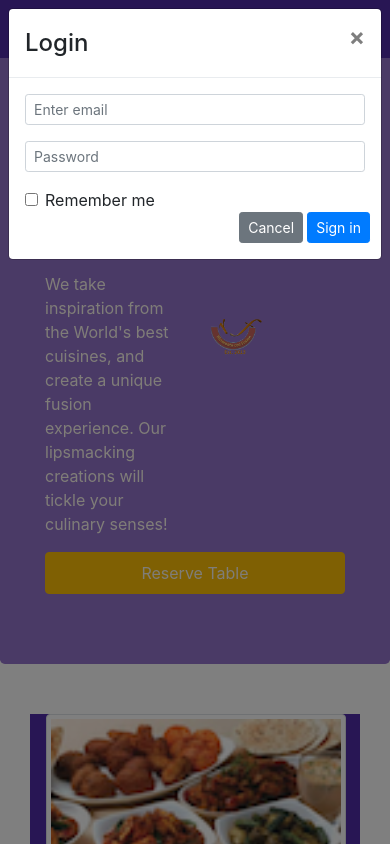
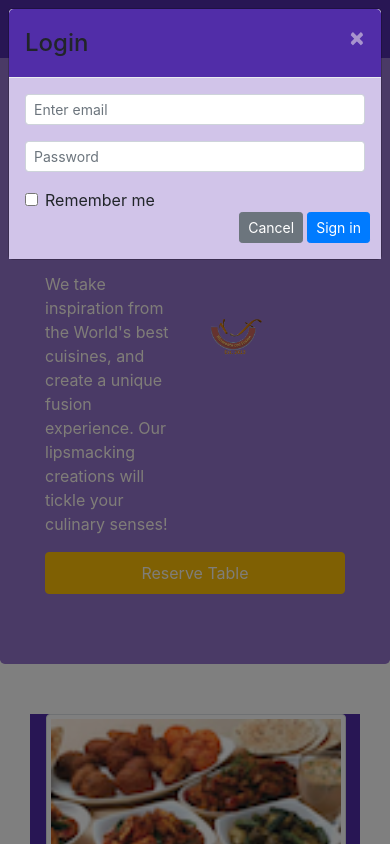
Before and after one commit to vladimirzhirov/git-test, a website: page index.html in a window 390 px wide. Both pictures are taken after a click on the link "Login". Shown: the top 844 px of the page. Drawn offline with nearby package versions, Linux system fonts and the light colour scheme.

Commit message:
some fixes

```diff
--- a/css/styles.scss
+++ b/css/styles.scss
@@ -74,3 +74,16 @@ body{
     bottom: 0px;
     z-index: 1;
 }
+
+
+ .modal-header {
+   background-color: $background-dark;
+   text-color: floralwhite;
+   .close {
+     color: floralwhite;
+   }
+ }
+
+ .modal-body {
+   background-color: $background-pale;
+ }
--- a/index.html
+++ b/index.html
@@ -36,8 +36,7 @@
             </ul>
         </div>
         <span class="navbar-text">
-                    <a data-toggle="modal" data-target="#loginModal">
-                    <span class="fa fa-sign-in"></span> Login</a>
+                    <a id="loginBtn"> <span class="fa fa-sign-in"></span> Login</a>
                 </span>
     </div>
 </nav>
@@ -53,7 +52,7 @@
                 <img src="img/logo.png" class="img-fluid">
             </div>
             <div class="col order-last align-self-center">
-                <a data-toggle="modal" data-target="#reserveModal" class="btn btn-block nav-link btn-warning">Reserve
+                <a id="reserveTableBtn" class="btn btn-block nav-link btn-warning">Reserve
                     Table</a>
             </div>
         </div>
@@ -205,6 +204,14 @@ $(document).ready(function(){
                     $("#carouselButton").children("span").addClass('fa-pause');
                 }
             });
+
+            $('#loginBtn').on('click', function() {
+                $('#loginModal').modal('show')
+            });
+            $('#reserveTableBtn').on('click', function() {
+                $('#reserveModal').modal('show')
+            });
+
         });
 </script>
 
@@ -251,7 +258,7 @@ $(document).ready(function(){
 <div id="reserveModal" class="modal fade" role="dialog">
     <div class="modal-dialog modal-lg" role="content">
         <div class="modal-content">
-            <div class="modal-header">
+            <div class="modal-header text-white">
                 <h4 class="modal-title">Reserve a Table </h4>
                 <button type="button" class="close" data-dismiss="modal">&times;</button>
             </div>
--- a/package.json
+++ b/package.json
@@ -23,6 +23,7 @@
     "popper.js": "^1.12.9"
   },
   "devDependencies": {
+    "grunt": "^1.0.2",
     "lite-server": "^2.5.4",
     "node-sass": "^4.14.1"
   }
```
Also changed, not shown: css/styles.css.
